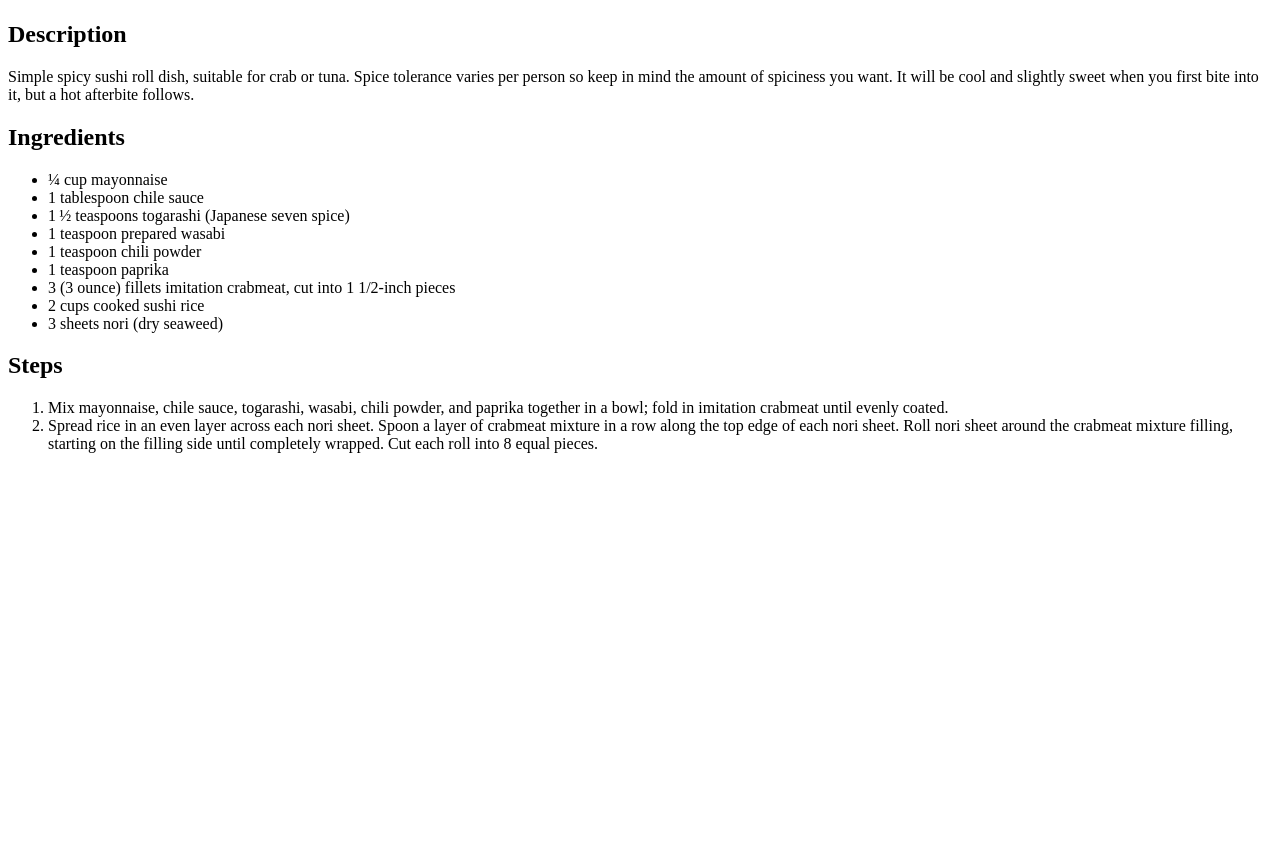
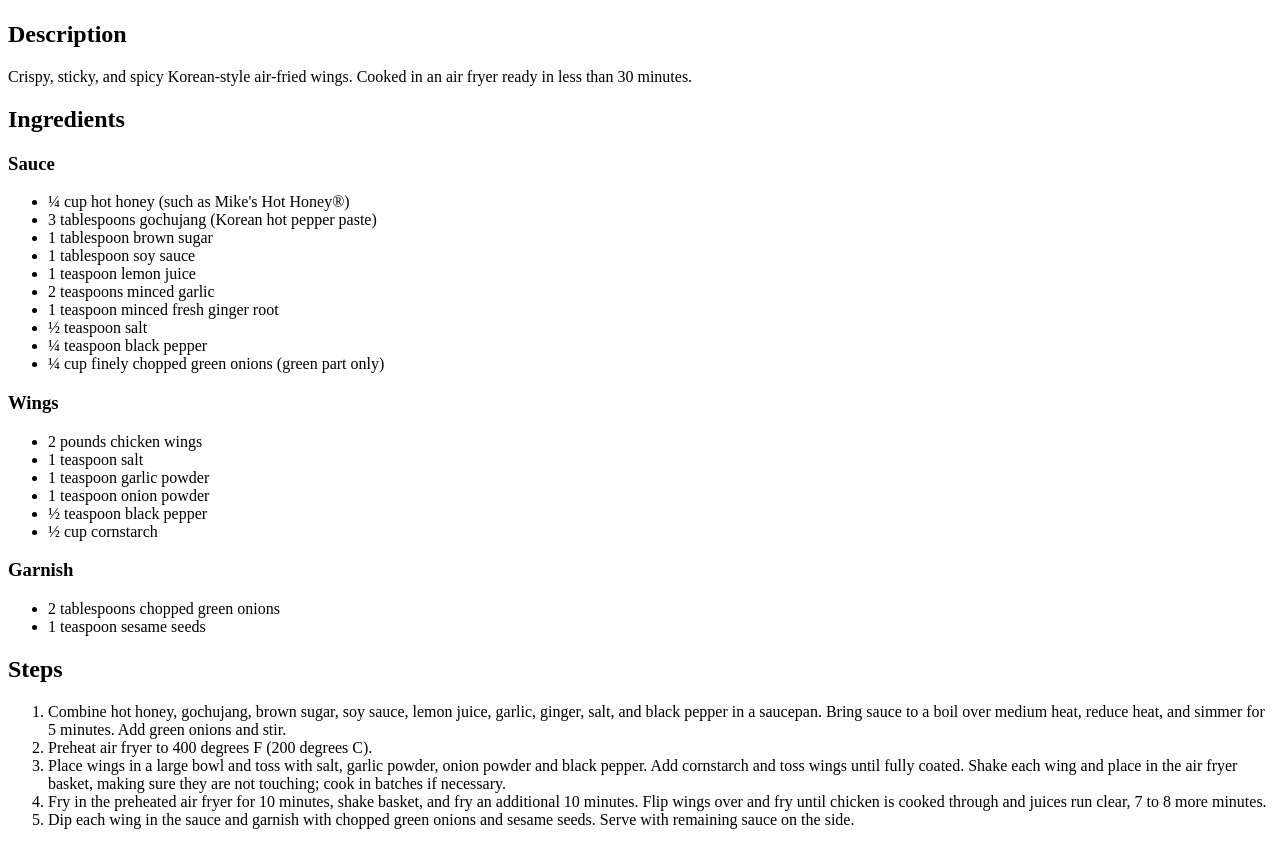
Before and after one commit to brypolanco/odin-recipes, a plain HTML site: page chicken.html in a window 1280 px wide. Shown: the part 383-1228 px from the top of the page. Before the commit the page ends 852 px from the top, so only its background shows below. Drawn offline with Linux system fonts and the light colour scheme.

Commit message:
Update chicken.html with relevant images and text

```diff
--- a/chicken.html
+++ b/chicken.html
@@ -2,35 +2,53 @@
 <html lang="en">
     <head>
         <meta charset="utf-8">
-        <title>Spicy Sushi Roll - Recipes</title>
+        <title>Air-Fried Korean Chicken Wings - Recipes</title>
     </head>
     <body>
-        <h1>Spicy Sushi Roll</h1>
-        <img src="https://imagesvc.meredithcorp.io/v3/mm/image?url=https%3A%2F%2Fimages.media-allrecipes.com%2Fuserphotos%2F3792006.jpg&w=958&h=641&c=sc&poi=face&q=85"
-        alt="image of spice sushi roll">
+        <h1>Air-Fried Korean Chicken Wings</h1>
+        <img src="https://imagesvc.meredithcorp.io/v3/mm/image?url=https%3A%2F%2Fimages.media-allrecipes.com%2Fuserphotos%2F6648748.jpg&w=596&h=792&c=sc&poi=face&q=85"
+        alt="image of chicken">
         <h2>Description</h2>
-        <p>Simple spicy sushi roll dish, suitable for crab or tuna. Spice
-            tolerance varies per person so keep in mind the amount of spiciness you want.
-            It will be cool and slightly sweet when you first bite into it, but a hot afterbite follows.
+        <p>Crispy, sticky, and spicy Korean-style air-fried wings. Cooked in an air fryer
+            ready in less than 30 minutes.
         </p>
 
         <h2>Ingredients</h2>
+        <h3>Sauce</h3>
         <ul>
-            <li>¼ cup mayonnaise</li>
-            <li>1 tablespoon chile sauce</li>
-            <li>1 ½ teaspoons togarashi (Japanese seven spice)</li>
-            <li>1 teaspoon prepared wasabi</li>
-            <li>1 teaspoon chili powder</li>
-            <li>1 teaspoon paprika</li>
-            <li>3 (3 ounce) fillets imitation crabmeat, cut into 1 1/2-inch pieces</li>
-            <li>2 cups cooked sushi rice</li>
-            <li>3 sheets nori (dry seaweed)</li>
+            <li>¼ cup hot honey (such as Mike's Hot Honey®) </li>
+            <li>3 tablespoons gochujang (Korean hot pepper paste) </li>
+            <li>1 tablespoon brown sugar </li>
+            <li>1 tablespoon soy sauce </li>
+            <li>1 teaspoon lemon juice </li>
+            <li>2 teaspoons minced garlic </li>
+            <li>1 teaspoon minced fresh ginger root </li>
+            <li>½ teaspoon salt </li>
+            <li>¼ teaspoon black pepper </li>
+            <li>¼ cup finely chopped green onions (green part only) </li>
+        </ul>
+        <h3>Wings</h3>
+        <ul>
+            <li>2 pounds chicken wings </li>
+            <li>1 teaspoon salt </li>
+            <li>1 teaspoon garlic powder  </li>
+            <li>1 teaspoon onion powder </li>
+            <li>½ teaspoon black pepper </li>
+            <li>½ cup cornstarch </li>
+        </ul>
+        <h3>Garnish</h3>
+        <ul>
+            <li>2 tablespoons chopped green onions </li>
+            <li>1 teaspoon sesame seeds </li>
         </ul>
 
         <h2>Steps</h2>
         <ol>
-            <li>Mix mayonnaise, chile sauce, togarashi, wasabi, chili powder, and paprika together in a bowl; fold in imitation crabmeat until evenly coated.</li>
-            <li>Spread rice in an even layer across each nori sheet. Spoon a layer of crabmeat mixture in a row along the top edge of each nori sheet. Roll nori sheet around the crabmeat mixture filling, starting on the filling side until completely wrapped. Cut each roll into 8 equal pieces.</li>
+            <li>Combine hot honey, gochujang, brown sugar, soy sauce, lemon juice, garlic, ginger, salt, and black pepper in a saucepan. Bring sauce to a boil over medium heat, reduce heat, and simmer for 5 minutes. Add green onions and stir.</li>
+            <li>Preheat air fryer to 400 degrees F (200 degrees C).</li>
+            <li>Place wings in a large bowl and toss with salt, garlic powder, onion powder and black pepper. Add cornstarch and toss wings until fully coated. Shake each wing and place in the air fryer basket, making sure they are not touching; cook in batches if necessary.</li>
+            <li>Fry in the preheated air fryer for 10 minutes, shake basket, and fry an additional 10 minutes. Flip wings over and fry until chicken is cooked through and juices run clear, 7 to 8 more minutes.</li>
+            <li>Dip each wing in the sauce and garnish with chopped green onions and sesame seeds. Serve with remaining sauce on the side.</li>
         </ol>
     </body>
 </html>
```
